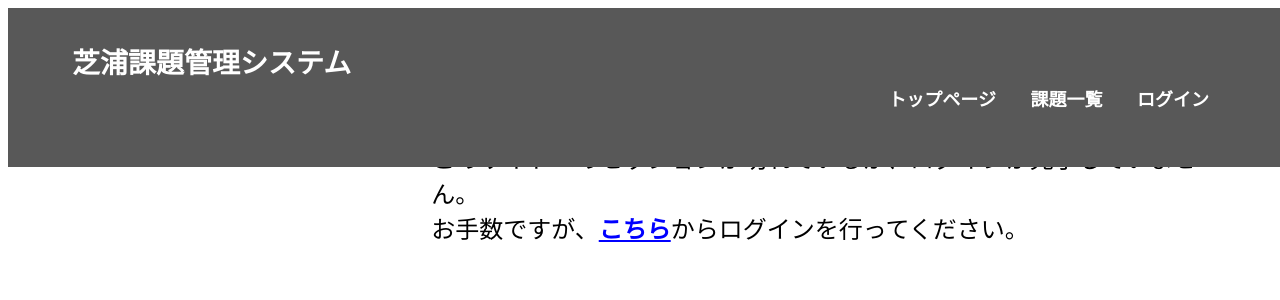
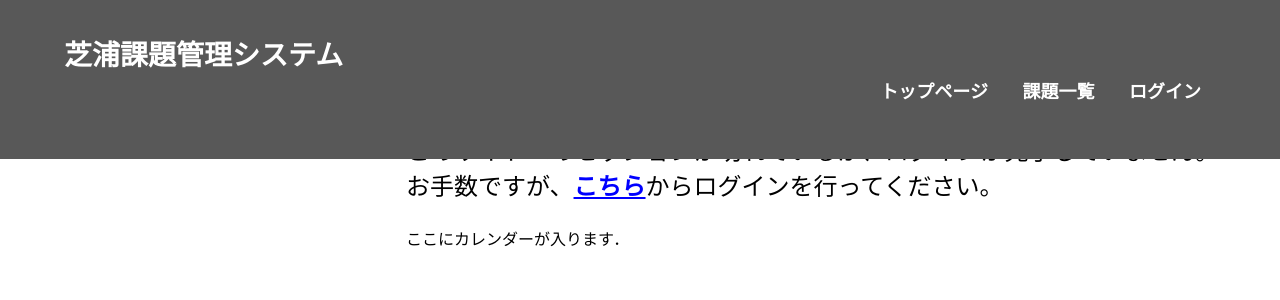
Before and after one commit to Tomoya777/project, a Django app: page /home/ in a window 1280 px wide. Shown: the top 300 px of the page. Run offline with Django 3.2, Linux system fonts and the light colour scheme; some libraries are stand-ins or nearby versions.

Commit message:
レイアウト途中．要修正多分失敗してるかも

```diff
--- a/site/static/css/style.css
+++ b/site/static/css/style.css
@@ -66,4 +66,7 @@
     .main-container{
         margin-left: 360px;
     }
+    body{
+        margin: 0;
+    }
 }
--- a/site/templates/home.html
+++ b/site/templates/home.html
@@ -34,9 +34,9 @@
         </div>
     </div>
     <br><br><br><br><br><br>
+    <div class="main-container">
+        <div class="home">
 
-    <div class="home">
-        <div class="main-container">
             <div class="sidebar">
                 {% if user.is_authenticated %}
                 <p>ようこそ{{ user.username }}さん</p>
@@ -59,6 +59,7 @@
                         ここにカレンダーを表示する処理が入ります．
                         前提条件として課題は抽出済みであることを想定しています．
                     -->
+                    ここにカレンダーが入ります．
                 </div>
             </div>
         </div>
```
Also changed, not shown: site/db.sqlite3.
